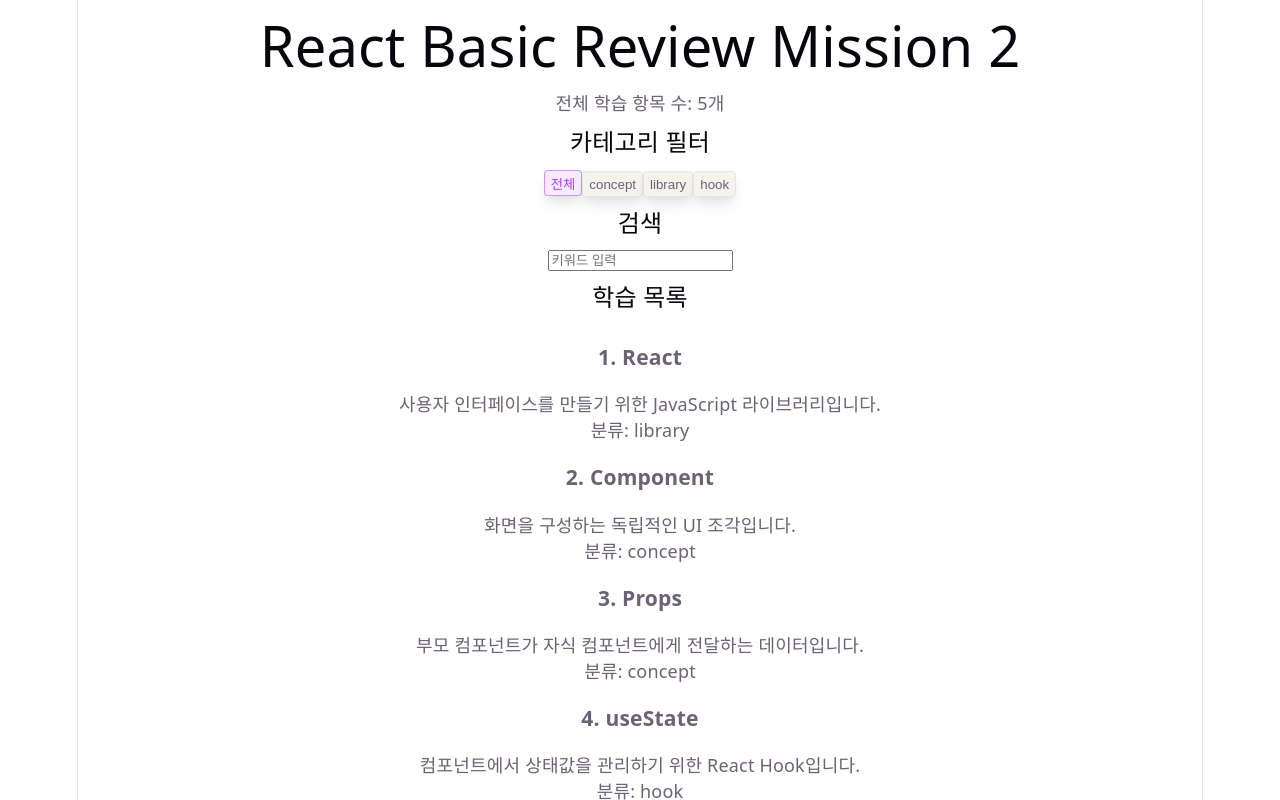
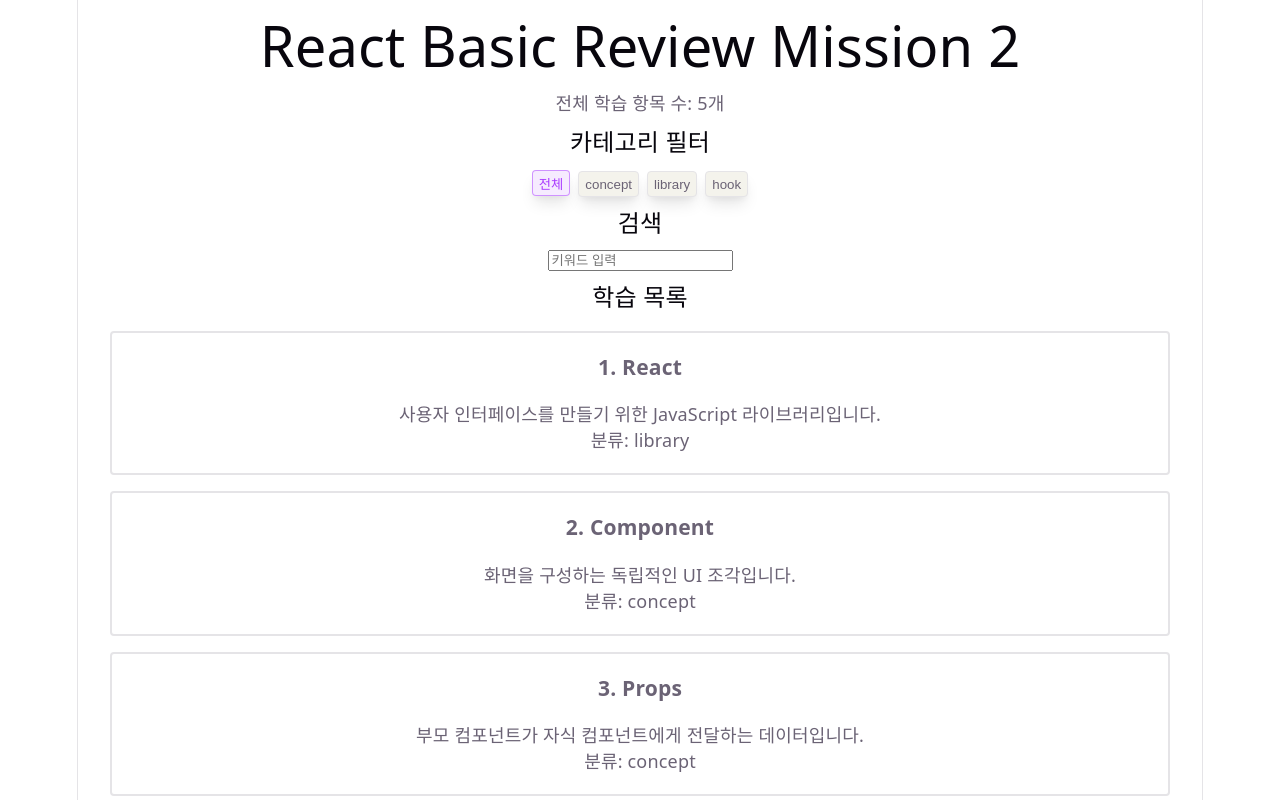
Before and after one commit to rozer4heros/react-basic-review-mission-7, a React (Vite) app: page / in a window 1280 px wide. Shown: the top 800 px of the page. Built offline with nearby package versions, Linux system fonts and the light colour scheme.

Commit message:
feat: update button and article styles for improved layout and consistency

```diff
--- a/src/App.css
+++ b/src/App.css
@@ -1,6 +1,7 @@
 button {
   min-height: 2em;
   border-radius: 4px;
+  margin: 0px 4px;
   box-shadow: var(--shadow);
 
   color: var(--text);
@@ -19,11 +20,17 @@
   margin: 0px auto;
 }
 
+article {
+  padding-bottom: 20px;
+  border-radius: 4px;
+  margin: 8px 32px;
+
+  border: 2px solid var(--border);
+}
 article.active {
-  padding-bottom: 1em;
   box-shadow: var(--shadow);
 
   color: var(--accent);
   background: var(--accent-bg);
-  border: 1px solid var(--accent-border);
+  border: 2px solid var(--accent-border);
 }
```
